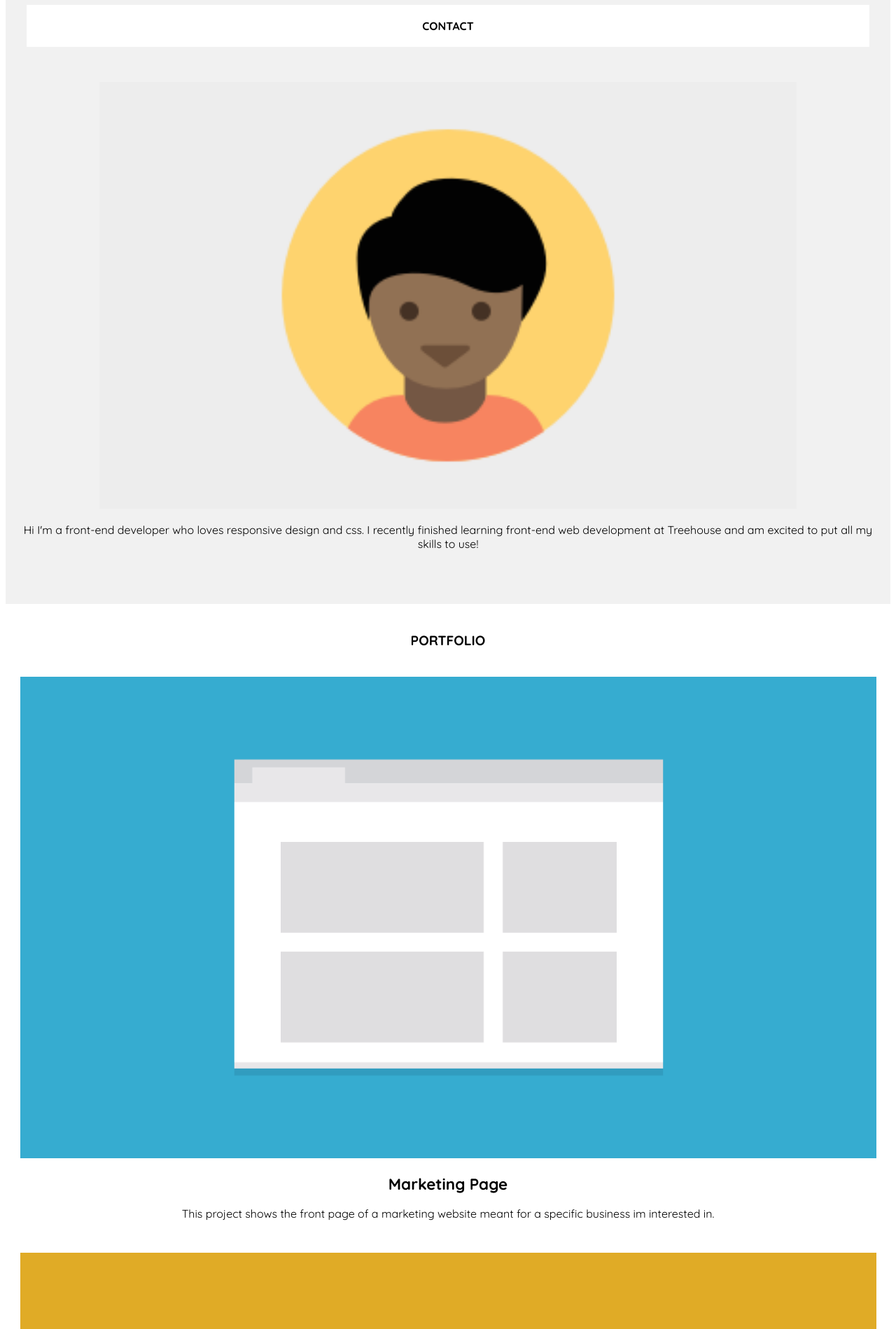
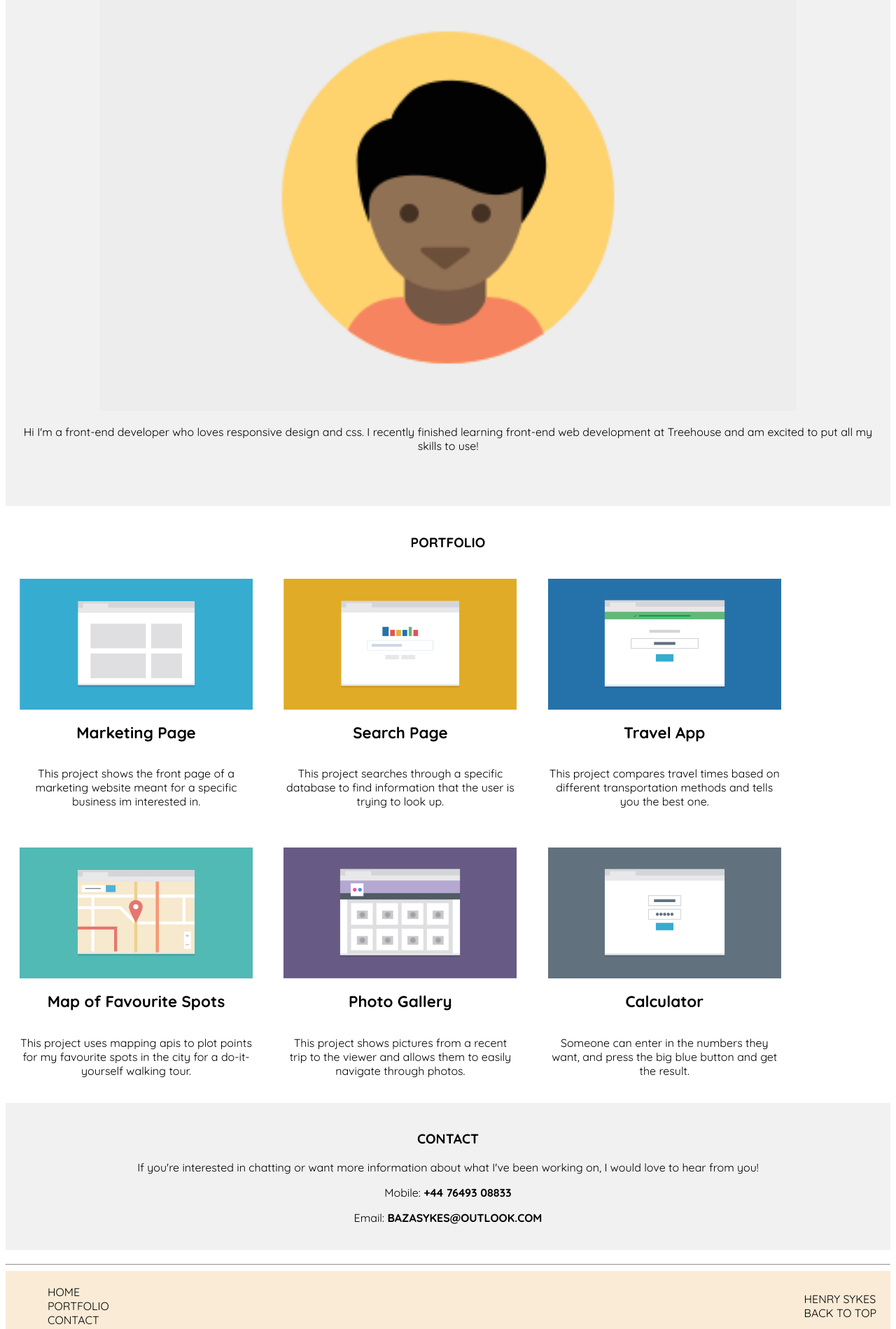
Before and after one commit to HenrySykes/Project-2-Mobile, a plain HTML site: page index.html in a window 1280 px wide. Shown: the part 216-2115 px from the top of the page at 70% size. Drawn offline with Linux system fonts and the light colour scheme.

Commit message:
css update

```diff
--- a/css/styles.css
+++ b/css/styles.css
@@ -1,47 +1,65 @@
-/* Global Layout Set-up */
+/* ---- Global Layout Set-up ---- */
+* {
+    box-sizing: border-box;
+}
+
 body {
     font-family: 'Quicksand', sans-serif;
     color: black;
 }
+
 h1 {
     font-size: 1.6em;
 }
+
 h2 {
     font-size: 1.4em;
 }
+
 h3 {
     font-size: 1.2em;
     text-transform: uppercase;
 }
-/* Section Styles */
+
+h4 {
+    font-size: 1.1em;
+}
+
+/* ---- Header Styles ---- */
+
 header .name {
     font-size: 25px;
         color: black;
     }
+
 header ul {
         list-style-type: none;
         margin: 10px 10px 50px 10px;
         padding: 0;
-        width: 0 auto;
+        width: Auto;
         text-align: center;
     }
+
 header img {
     width: 80%;
 }
+
 header li a {
+    background-color: white;
+    color: black;
+    padding: 10px 20px;
+    margin: 10px 30px;
+    cursor: pointer;
     text-transform: uppercase;
-    font-weight: bold;
-    display: block;
-    margin: 10px;
-    width: 0 auto;
-    padding: 20px 16px;
-    background-color: white;
+    display: flex;
     text-decoration: none;
-    color: black;
+    justify-content: center;
   }
+
 header li:last-child {
     border-bottom: none;
   }
+
 header {
     background-color: #f1f1f1;
     text-align: center;
@@ -50,50 +68,116 @@ header {
     border: 0;
     margin: 0;
   }
-footer .nav {
-    display: none;
-  }
+
+  /* ---- Section Styles ---- */
+
 #portfolio-title {
     text-align: center;
     padding: 40px 0 20px 0;
     margin: 0;
 }
+
 .card {
     text-align: center;
     padding: 10px;
     margin: 10px;
   }
+
 .card img {
     width: 100%;
   }
+
 .contact {
     padding: 20px 0 20px 0;
     text-align: center;
     background-color: #f1f1f1;
 }
+
 .contact a {
     text-decoration: none;
     color: black;
     font-weight: bold;
 }
-footer ul {
+
+ul {
+    list-style: none;
+  }
+
+a {
+    text-decoration: none;
+    text-transform: uppercase;
+    color: black;
+  }
+
+  /* ---- Footer Styles ---- */
+
+footer {
     display: flex;
     justify-content: space-between;
-    list-style-type: none;
-    padding: 1em;
-}
-#footerlinks a {
-    text-decoration: none;
-    color: black;
-    font-weight: bold;
-}
-footer li:last-child {
-    text-transform: uppercase;
-}
+    align-items: center;
+    margin-top: auto;
+    padding: 0 20px;
+    height: 100px;
+    background-color: antiquewhite;
+  }
+
+.full {
+    display: none;
+  }
+
 hr {
     margin-top: 20px;
 }
-  /* Styles for mobile layout */
-  @media screen and (min-width: 320px) {
 
-  }
+  /* ---- Styles for tablet layout ---- */
+
+  @media screen and (min-width: 768px) {
+
+    header ul {
+        display: flex;
+        justify-content: center;
+    }
+
+    header li a {
+        background-color: #f1f1f1;
+        text-transform: uppercase;
+        font-weight: bold;
+        width: auto;
+        text-decoration: none;
+        color: black;
+      }
+
+    .intro {
+        display: inline-flex;
+        flex-direction: row-reverse;
+        width: 100%;
+        text-align: left;
+    }
+
+    .card {
+        display: inline-flex;
+        flex-wrap: wrap;
+        flex-direction: row;
+        width: 353px;
+        justify-content: space-evenly;
+    }
+
+    .contact {
+        width: 100%;
+    }
+
+    .top {
+        display: none;
+      }
+
+    .full {
+        display: inline-block;
+        margin-left: 20px;
+      }
+    }
+
+    /* ---- Styles for desktop screen ---- */
+
+    @media screen and (min-width: 1024px) {
+
+    }
```
Also changed, not shown: 1 other file.
